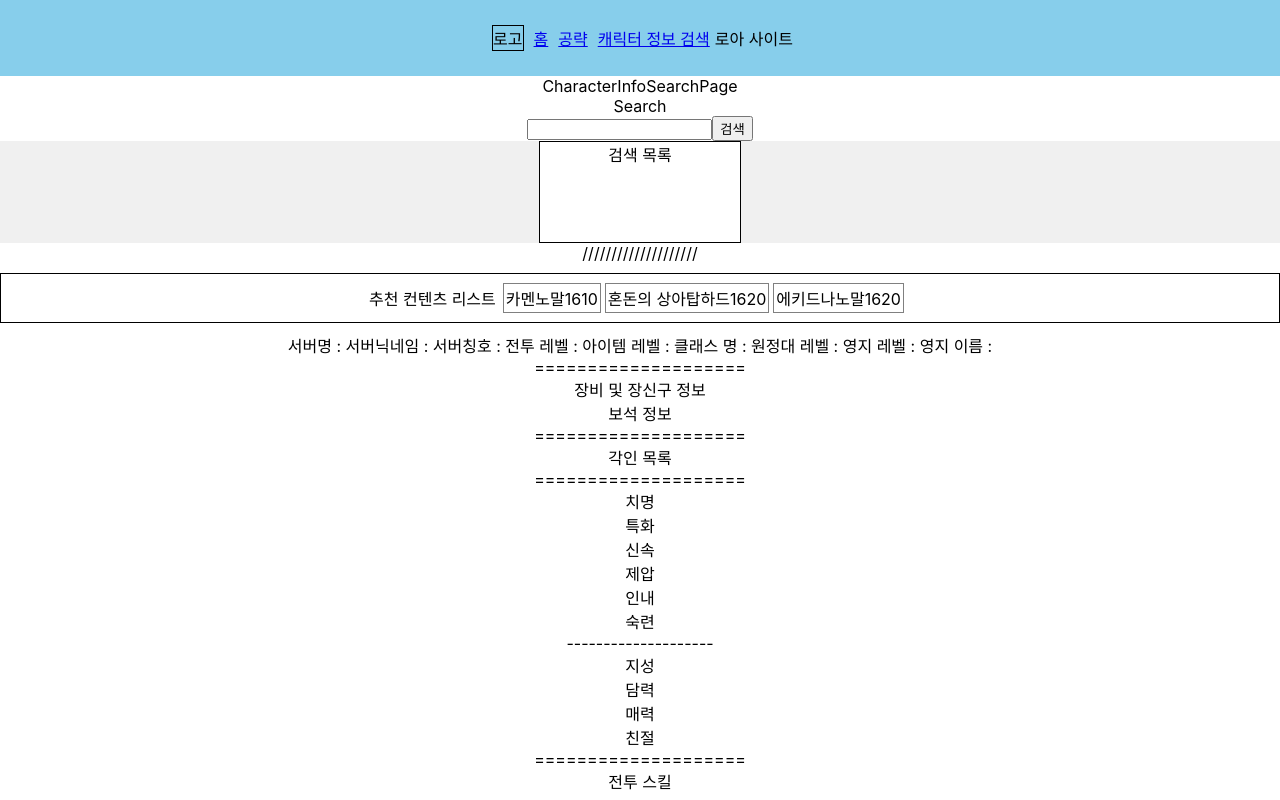
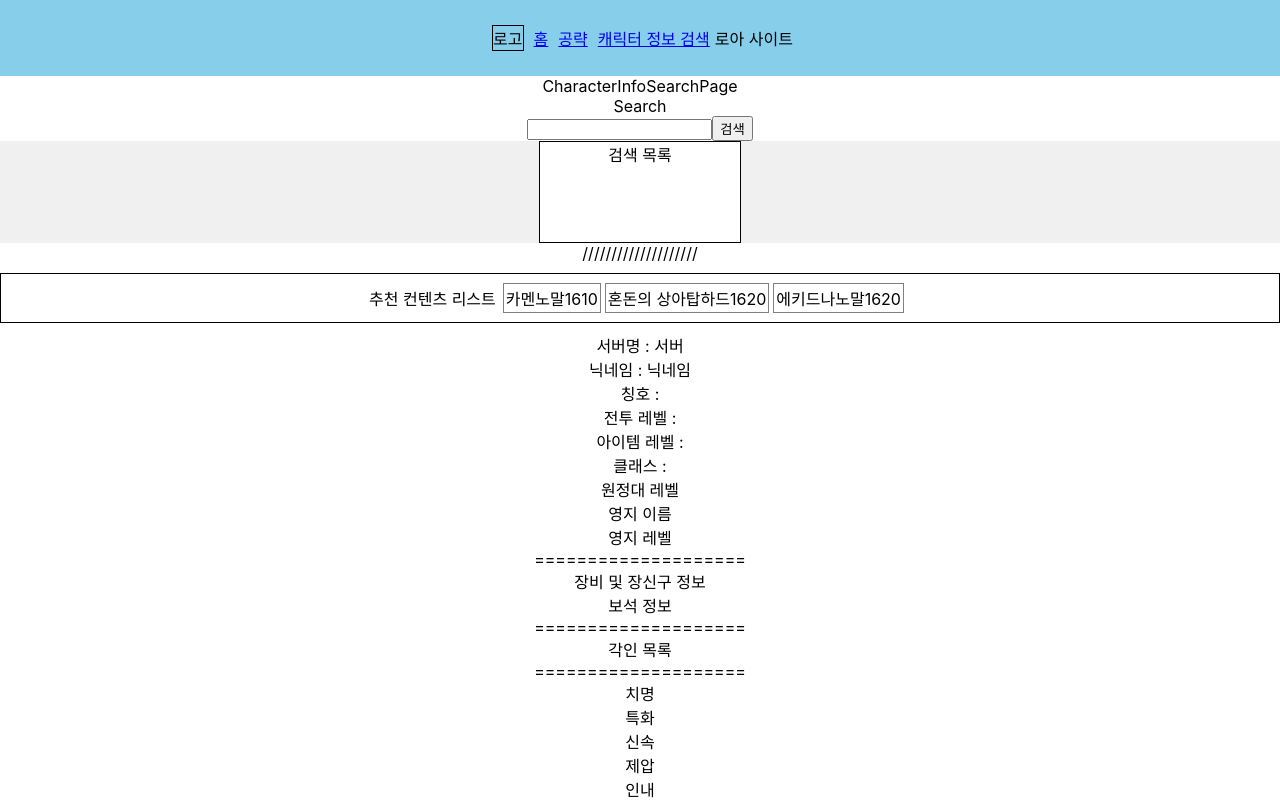
Before and after one commit to LeeJ1nHyeong/no_name_toy_project, a React (Create React App) app in the folder frontend/: page /character-info-search in a window 1280 px wide. Shown: the top 800 px of the page. Built offline with nearby package versions, Linux system fonts and the light colour scheme.

Commit message:
Fix: Modify layout

```diff
--- a/frontend/src/components/characterInfoSearch/BasicInfo.jsx
+++ b/frontend/src/components/characterInfoSearch/BasicInfo.jsx
@@ -2,19 +2,19 @@ import React, { useState } from 'react'
 
 function BasicInfo() {
   const [serverName, setServerName] = useState("서버");
-  const [nickname, setNickname] = useState("서버");
+  const [nickname, setNickname] = useState("닉네임");
 
   return (
     <div>
-      서버명 : {serverName}
-      닉네임 : {nickname}
-      칭호 :
-      전투 레벨 :
-      아이템 레벨 :
-      클래스 명 :
-      원정대 레벨 :
-      영지 레벨 :
-      영지 이름 :
+      <div>서버명 : {serverName}</div>
+      <div>닉네임 : {nickname}</div>
+      <div>칭호 : </div>
+      <div>전투 레벨 : </div>
+      <div>아이템 레벨 : </div>
+      <div>클래스 : </div>
+      <div>원정대 레벨 </div>
+      <div>영지 이름 </div>
+      <div>영지 레벨 </div>
     </div>
   )
 }
--- a/frontend/src/components/characterInfoSearch/CharacterInfo.jsx
+++ b/frontend/src/components/characterInfoSearch/CharacterInfo.jsx
@@ -48,6 +48,11 @@ function CharacterInfo() {
         카드 목록
         카드 효과
       </div>
+      {/* 각인 */}
+      <div>
+        각인
+        아크패시브 : on/off
+      </div>
       ====================
       {/* 수집품 */}
       <div>
```
